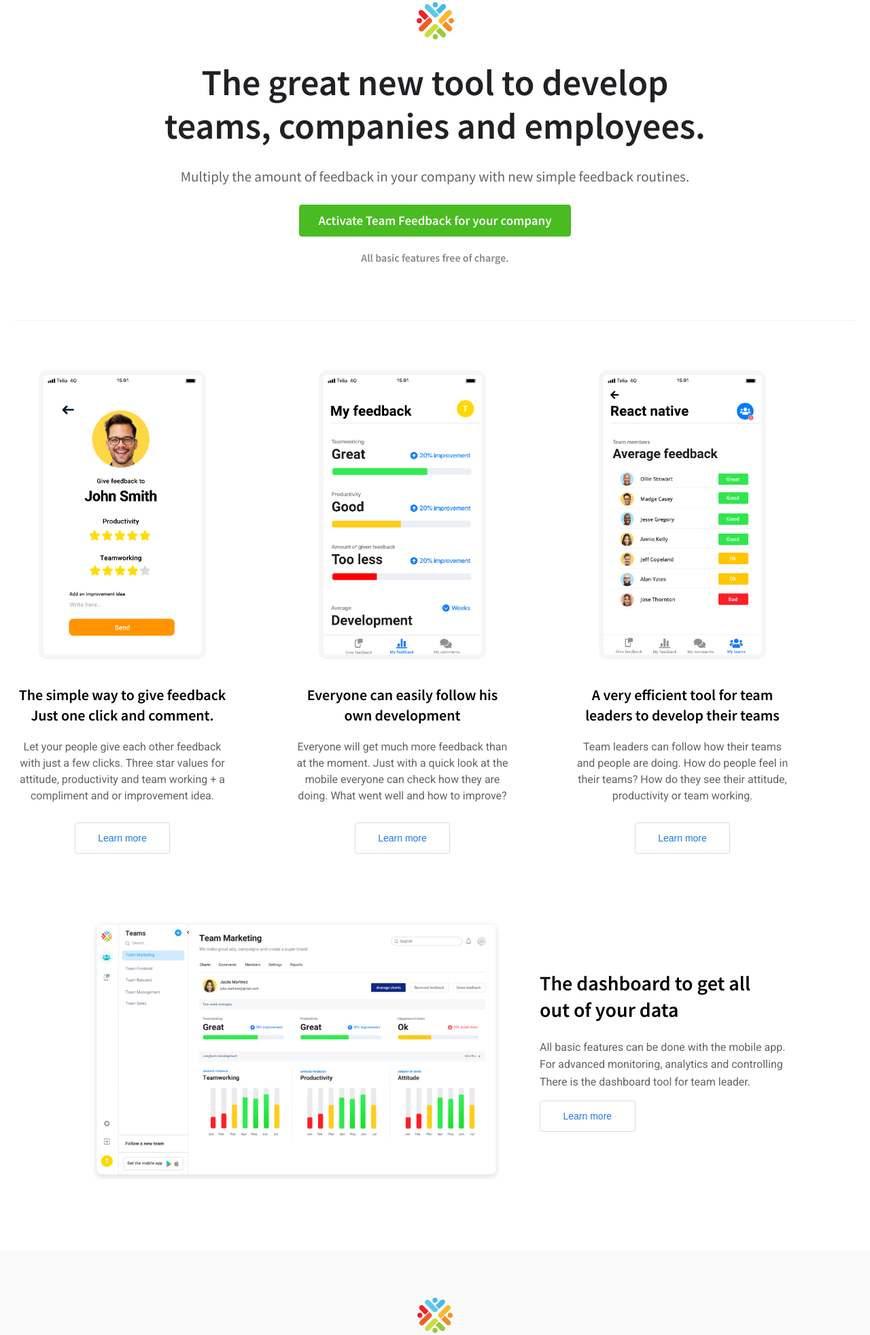
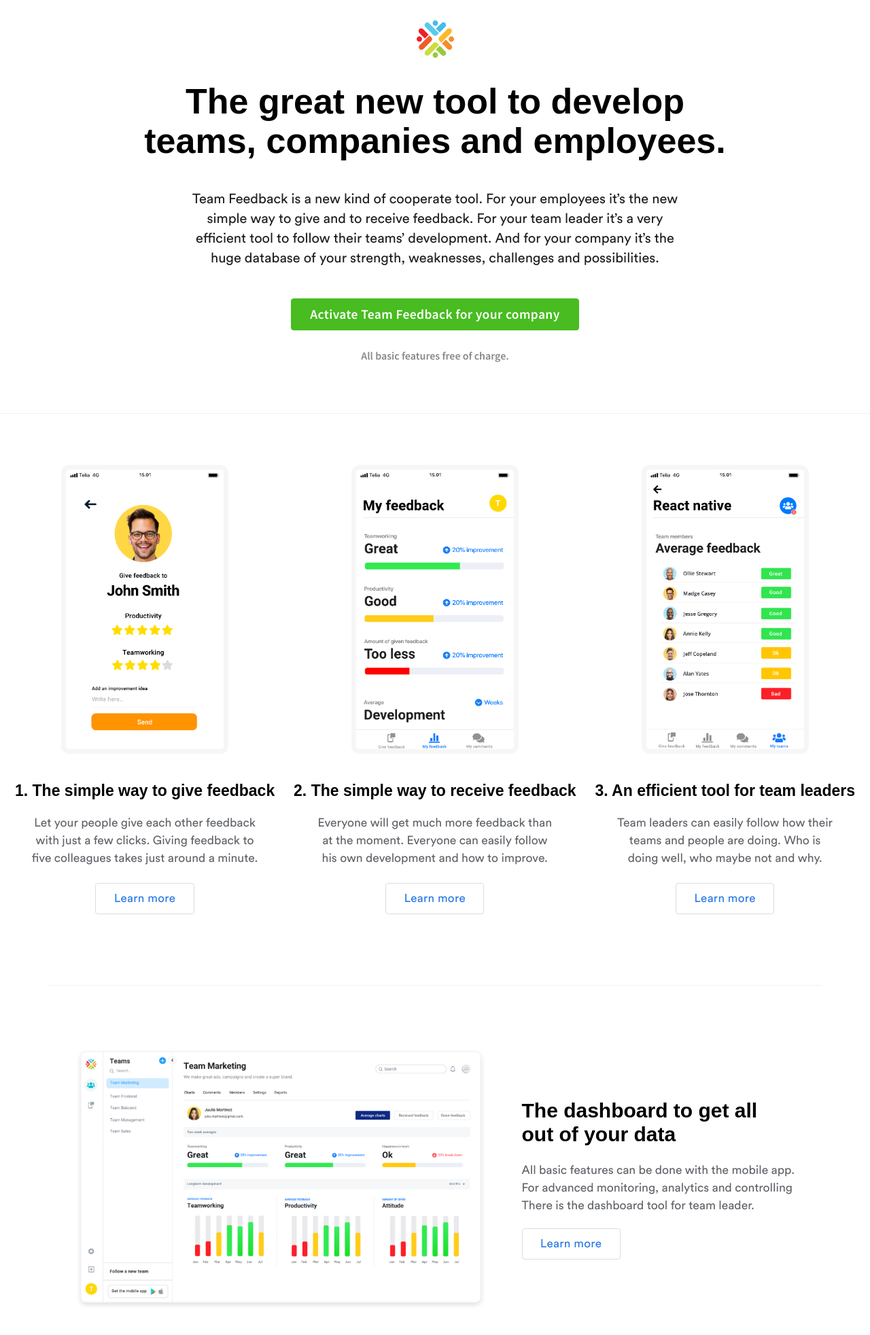
Before and after one commit to markrajk/team-feedback-website-new, a plain HTML site: page index.html in a window 1280 px wide. Shown: the part 137-2101 px from the top of the page at 68% size. Drawn offline with nearby package versions, Linux system fonts and the light colour scheme.

Commit message:
NEW overview page compare

```diff
--- a/index.html
+++ b/index.html
@@ -6,7 +6,8 @@
     <meta http-equiv="X-UA-Compatible" content="IE=EmulateIE11" />
     <meta charset="UTF-8" />
     <meta name="viewport" content="width=device-width, initial-scale=1.0" />
-    <link href="https://fonts.googleapis.com/css2?family=Open+Sans:wght@400;700&family=Roboto&family=Source+Sans+Pro:wght@400;600;700&display=swap" rel="stylesheet">
+    <!-- <link href="https://fonts.googleapis.com/css2?family=Open+Sans:wght@400;700&family=Roboto&family=Source+Sans+Pro:wght@400;600;700&display=swap" rel="stylesheet"> -->
+    <link href="https://fonts.googleapis.com/css2?family=Source+Sans+Pro:wght@600&display=swap" rel="stylesheet">
     <script
       src="https://kit.fontawesome.com/e9f50f9a1c.js"
       crossorigin="anonymous"
@@ -131,12 +132,14 @@
             class="section-hero-logo-img"
           />
         </div>
-        <h1 class="section-hero-title">
+        <h1 class="section-title section-hero-title">
           The great new tool to develop teams, companies and employees.
         </h1>
-        <p class="section-hero-text">
-          Multiply the amount of feedback in your company with new simple
-          feedback routines.
+        <p class="section-text section-hero-text">
+          Team Feedback is a new kind of cooperate tool. For your employees
+          it’s the new simple way to give and to receive feedback. For your team leader it’s a
+          very efficient tool to follow their teams’ development. And for your company it’s the
+          huge database of your strength, weaknesses, challenges and possibilities.
         </p>
         <a href="#" class="btn btn-primary hide-xsm"
           >Activate Team Feedback for your company</a
@@ -145,9 +148,9 @@
           >Download app to get started</a
         >
         <p class="section-hero-info">All basic features free of charge.</p>
+      </div>
 
-        <span class="b-b"></span>
-      </div>
+      <span class="b-b" style="max-width: 100%;"></span>
 
       <!-- SECTION INFO -->
       <section class="section section-info container">
@@ -155,15 +158,13 @@
           <img src="./public/img/info-card-01.png" alt="" class="section-info-card-img">
 
           <div class="section-info-card-body">
-            <h2 class="section-info-card-body-title">
-              The simple way to give feedback
-              Just one click and comment.
+            <h2 class="section-title section-info-card-body-title">
+              1. The simple way to give feedback
             </h2>
-            <p class="section-info-card-body-text">
+            <p class="section-text section-info-card-body-text">
               Let your people give each other feedback
-              with just a few clicks. Three star values for
-              attitude, productivity and team working +
-              a compliment and or improvement idea.
+              with just a few clicks. Giving feedback to
+              five colleagues takes just around a minute.
             </p>
             <a href="#" class="btn btn-white">Learn more</a>
           </div>
@@ -173,15 +174,13 @@
           <img src="./public/img/info-card-02.png" alt="" class="section-info-card-img">
 
           <div class="section-info-card-body">
-            <h2 class="section-info-card-body-title">
-              Everyone can easily follow his
-              own development
+            <h2 class="section-title section-info-card-body-title">
+              2. The simple way to receive feedback
             </h2>
-            <p class="section-info-card-body-text">
+            <p class="section-text section-info-card-body-text">
               Everyone will get much more feedback than
-              at the moment. Just with a quick look at the
-              mobile everyone can check how they are
-              doing. What went well and how to improve?
+              at the moment. Everyone can easily follow
+              his own development and how to improve.
             </p>
             <a href="#" class="btn btn-white">Learn more</a>
           </div>
@@ -191,31 +190,29 @@
           <img src="./public/img/info-card-03.png" alt="" class="section-info-card-img">
 
           <div class="section-info-card-body">
-            <h2 class="section-info-card-body-title">
-              A very efficient tool for team
-              leaders to develop their teams
+            <h2 class="section-title section-info-card-body-title">
+              3. An efficient tool for team leaders
             </h2>
-            <p class="section-info-card-body-text">
-              Team leaders can follow how their teams and
-              people are doing. How do people feel in their
-              teams? How do they see their attitude,
-              productivity or team working.
+            <p class="section-text section-info-card-body-text">
+              Team leaders can easily follow how their
+              teams and people are doing. Who is
+              doing well, who maybe not and why.
             </p>
             <a href="#" class="btn btn-white">Learn more</a>
           </div>
         </div>
+      </section>
 
-        <span class="b-b"></span>
-      </section>
+      <span class="b-b container" style="max-width: 114rem;"></span>
 
       <!-- SECTION DASHBOARD -->
       <section class="section section-dash container">
         <img src="./public/img/dashboard-card-01.png" alt="Team feedback dashboard screenshot" class="section-dash-img">
         <div class="section-dash-body">
-          <h2 class="section-dash-body-title">
+          <h2 class="section-title section-dash-body-title">
             The dashboard to get all out of your data
           </h2>
-          <p class="section-dash-body-text">
+          <p class="section-text section-dash-body-text">
             All basic features can be done with the mobile app.
             For advanced monitoring, analytics and controlling
             There is the dashboard tool for team leader.
@@ -227,18 +224,18 @@
       <!-- BANNER SECTION -->
       <section class="section section-banner container">
         <img src="./public/img/team-feedback-logo-only.svg" alt="Team feedback logo" class="section-banner-logo">
-        <h2 class="section-banner-title">Getting started</h2>
-        <p class="section-banner-text hide-xsm">
-          Activating Team Feedback for your company is simple. Just register your  company.
+        <h2 class="section-title section-banner-title">Getting started</h2>
+        <p class="section-text section-banner-text hide-xsm">
+          Activating Team Feedback for your company is simple. Just register your company.
           Start inviting your people and you are ready to go. All basic features which were
           listed above are available free of charge for an unlimited period of time.
         </p>
-        <p class="section-banner-text show-xsm-block">
+        <p class="section-text section-banner-text show-xsm-block">
           Just download the app. Create your first teams and
           see if your teams could benefit from this.
           All basic features free of charge.
         </p>
-        <a href="" class="btn btn-secondary-outlined hide-xsm">Setup Team Feedback for your company</a>
+        <a href="" class="btn btn-secondary-outlined hide-xsm">Click here to set up Team Feedback for your company</a>
         <a href="" class="btn btn-secondary-outlined show-xsm-inline-flex">Download app</a>
         <p class="section-banner-info hide-xsm">All basic features free of charge</p>
       </section>
--- a/public/scss/style.scss
+++ b/public/scss/style.scss
@@ -7,6 +7,14 @@ $green-primary: #48bc20;
 $green-dark: #268008;
 $text-color-primary: #1c1c1c;
 
+
+// ==================================
+// FONTS
+// ==================================
+@font-face {
+  font-family: CircularStd-Book;
+  src: url(../fonts/CircularStd-Book.ttf);
+}
 // ==================================
 // MIXINS & FUNCTIONS
 // ==================================
@@ -287,6 +295,12 @@ body {
   }
  }
 
+ .b-b {
+   display: block;
+   width: 100%;
+   border-bottom: 1.5px solid #F2F0F2;
+ }
+
 .hide {
   display: none;
 }
@@ -369,6 +383,21 @@ body {
 // ==================================
 // LAYOUT
 // ==================================
+//GENERAL STYLES
+.section {
+  &-title {
+    font-family: Arial!important;
+    font-weight: bold!important;
+  }
+
+  &-text {
+    font-family: CircularStd-Book!important;
+  }
+
+  // &-info {
+
+  // }
+}
 .header {
   position: fixed;
   top: 0;
@@ -392,16 +421,16 @@ body {
     }
 
     &-brand {
-      margin-bottom: -.5rem;
-      margin-right: 4%;
+      margin-bottom: -.2rem;
+      margin-right: 3.5%;
       &-img {
-        height: 2.95rem;
+        height: 3.35rem;
       }
     }
 
     &-list {
       margin-right: auto;
-      max-width: 46rem;
+      max-width: 48.8rem;
       width: 100%;
       display: flex;
       align-items: center;
@@ -411,8 +440,9 @@ body {
       &-item {
 
         &-link {
+          font-family: CircularStd-Book;
           font-size: 1.7rem;
-          font-weight: 400;
+          // font-weight: 400;
           color: #2f2f2f;
           text-decoration: none;
 
@@ -422,7 +452,7 @@ body {
           }
 
           &.active {
-            font-weight: 600;
+            // font-weight: 600;
             color: #070707;
           }
         }
@@ -448,7 +478,8 @@ body {
       }
 
       & .btn-link {
-        margin-right: 2.2rem;
+        font-family: CircularStd-Book;
+        margin-right:  1.9rem;
 
         @include respond(desktop-md) {
           font-size: 1.7rem;
@@ -457,7 +488,8 @@ body {
       }
 
       & .btn-primary {
-        padding: .8rem 1.8rem;
+        font-size: 2rem;
+        padding: 1rem 1.7rem;
       }
     }
 
@@ -655,7 +687,8 @@ body {
 //HERO SECTION
 //=====================================
 .main-overview .section-hero {
-  padding-top: 6.95rem;
+  padding-top: 9.6rem;
+  padding-bottom: 7.5rem;
   display: flex;
   flex-direction: column;
   align-items: center;
@@ -673,7 +706,7 @@ body {
   &-logo {
 
     &-img {
-      margin-bottom: 2.8rem;
+      margin-bottom: 3.2rem;
       height: 5.5rem;
 
       //TABLET
@@ -690,12 +723,12 @@ body {
   }
 
   &-title {
-    margin-bottom: 2.8rem;
-    max-width: 79.8rem;
-    font-size: 5.4rem;
-    font-weight: 600;
-    line-height: 1.19;
-    color: #202124;
+    margin-bottom: 4.2rem;
+    max-width: 85.6rem;
+    height: 117px;
+    font-size: 5.2rem;
+    line-height: 1.13;
+    color: #000000;
     text-align: center;
 
     //TABLET
@@ -720,10 +753,11 @@ body {
   }
 
   &-text {
-    margin-bottom: 2.8rem;
-    font-size: 2.1rem;
-    font-weight: 400;
-    color: #5f6368;
+    margin-bottom: 4.4rem;
+    max-width: 74.8rem;
+    font-size: 2rem;
+    line-height: 1.45;
+    color: #1d1d1d;
     text-align: center;
 
     //TABLET
@@ -745,8 +779,9 @@ body {
 
   & .btn {
     padding: 1.05rem 2.7rem;
-    font-size: 1.9rem;
-    margin-bottom: 2.1rem;
+    font-size: 1.95rem;
+    margin-bottom: 2.72rem;
+    letter-spacing: 0.39px;
 
     //TABLET
     @include respond(desktop-md) {
@@ -778,39 +813,23 @@ body {
       font-size: 1.4rem;
     }
   }
-
-  & .b-b {
-    display: block;
-    margin-top: 8.2rem;
-    width: 100%;
-    height: 1.75px;
-    background-color: #F2F0F2;
-
-    //TABLET
-    @include respond(desktop-md) {
-      margin-top: 6.4rem;
-    }
-
-    //MOBILE
-    @include respond(desktop-xsm) {
-      margin-top: 3.95rem;
-    }
-  }
 }
 
 //=====================================
 //INFO SECTION
 //=====================================
 .main-overview .section-info {
+  padding-top: 7.5rem;
+  padding-bottom: 10.45rem;
+  max-width: 134.3rem;
   display: flex;
   align-items: baseline;
   justify-content: space-between;
-  max-width: 130rem;
-
-  @include respond(desktop-xl) {
-    max-width: 144rem;
-    justify-content: space-evenly;
-  }
+
+  // @include respond(desktop-xl) {
+  //   max-width: 144rem;
+  //   justify-content: space-evenly;
+  // }
 
   @include respond(desktop-md) {
     flex-direction: column;
@@ -821,12 +840,10 @@ body {
 
 
   &-card {
-    padding-top: 7.3rem;
-    max-width: 31.6rem;
+    max-width: 38.3rem;
     text-align: center;
 
     @include respond(desktop-md) {
-      padding-top: 6.37rem;
       display: flex;
       align-items: center;
       justify-content: center;
@@ -856,7 +873,7 @@ body {
     }
 
     &-img {
-      margin-bottom: 3.5rem;
+      margin-bottom: 3.7rem;
       max-height: 42.5rem;
       border-radius: 1.2rem;
       border: 7px solid #F6F6F6;
@@ -871,6 +888,10 @@ body {
     }
 
     &-body {
+      display: flex;
+      flex-direction: column;
+      align-items: center;
+      justify-content: center;
 
       @include respond(desktop-xsm) {
         max-width: 90%!important;
@@ -880,23 +901,26 @@ body {
 
       &-title {
         margin-bottom: 1.9rem;
-        font-size: 2.2rem;
-        font-weight: 600;
-        line-height: 1.36;
+        font-size: 2.3rem;
+        font-weight: bold;
+        line-height: 1.3;
         color: #000000;
       }
 
       &-text {
-        margin-bottom: 2.7rem;
-        font-family: 'Roboto', sans-serif;
-        font-size: 1.6rem;
-        font-weight: 400;
-        line-height: 1.5;
+        margin-bottom: 2.3rem;
+        font-size: 1.75rem;
+        line-height: 1.49;
         color: #5f6368;
       }
 
       & .btn {
-
+        padding: .8rem 2.65rem;
+        font-family: CircularStd-Book;
+        font-size: 1.7rem;
+        font-weight: 500;
+        line-height: 1.65;
+        letter-spacing: 0.32px;
       }
     }
 
@@ -920,10 +944,16 @@ body {
         @include respond(desktop-sm) {
           margin-left: 2rem;
         }
+
+        &-text {
+          max-width: 33.5rem;
+        }
       }
     }
 
     &.card-02 {
+      max-width: 41.6rem;
+      margin: 0 auto;
       flex-direction: row-reverse;
 
       & .section-info-card-body {
@@ -937,6 +967,10 @@ body {
         @include respond(desktop-sm) {
           margin-right: 2rem;
         }
+
+        &-text {
+          max-width: 34.8rem;
+        }
       }
     }
 
@@ -952,6 +986,10 @@ body {
 
         @include respond(desktop-sm) {
           margin-left: 2rem;
+        }
+
+        &-text {
+          max-width: 32.2rem;
         }
       }
     }
@@ -980,12 +1018,12 @@ body {
 //DASHBOARD SECTION
 //=====================================
 .main-overview .section-dash {
-  padding-top: 9.35rem;
-  padding-bottom: 9.75rem;
+  padding-top: 8.75rem;
+  padding-bottom: 8.95rem;
   display: flex;
   align-items: center;
   justify-content: space-between;
-  max-width: 106.4rem;
+  max-width: 111.1rem;
 
   //TABLET
   @include respond(desktop-md) {
@@ -1024,8 +1062,6 @@ body {
   }
 
   &-body {
-    max-width: 37rem;
-    margin-right: -1.4rem;
 
     //MOBILE
     @include respond(desktop-xsm) {
@@ -1033,11 +1069,10 @@ body {
     }
 
     &-title {
-      max-width: 31.1rem;
       margin-bottom: 2.3rem;
+      max-width: 34.7rem;
       font-size: 3rem;
-      font-weight: 600;
-      line-height: 1.3;
+      line-height: 1.17;
       color: #000000;
 
       //TABLET
@@ -1054,11 +1089,10 @@ body {
     }
 
     &-text {
-      margin-bottom: 1.5rem;
-      font-family: 'Roboto', sans-serif;
-      font-size: 1.6rem;
-      font-weight: 400;
-      line-height: 1.6;
+      margin-bottom: 2rem;
+      max-width: 40.6rem;
+      font-size: 1.75rem;
+      line-height: 1.49;
       color: #5f6368;
 
       //TABLET
@@ -1073,6 +1107,15 @@ body {
         max-width: 90%;
       }
     }
+
+    & .btn {
+      padding: .8rem 2.65rem;
+      font-family: CircularStd-Book;
+      font-size: 1.7rem;
+      font-weight: 500;
+      line-height: 1.65;
+      letter-spacing: 0.32px;
+    }
   }
 }
 
@@ -1081,7 +1124,7 @@ body {
 //=====================================
 .main-overview .section-banner {
   max-width: 100%;
-  padding-top: 6.85rem;
+  padding-top: 7.9rem;
   padding-bottom: 7.15rem;
   background-color: #fafafa;
   text-align: center;
@@ -1116,11 +1159,10 @@ body {
   }
 
   &-title {
-    margin-bottom: 1.4rem;
+    margin-bottom: 3.2rem;
     font-size: 4.2rem;
     font-weight: 600;
     line-height: 1.19;
-    letter-spacing: -0.29px;
     color: #000000;
 
     //TABLET
@@ -1142,10 +1184,10 @@ body {
 
   &-text {
     margin: 0 auto;
-    margin-bottom: 2.8rem;
-    max-width: 65.4rem;
+    margin-bottom: 3.8rem;
+
+    max-width: 706px;
     font-size: 1.9rem;
-    font-weight: 400;
     line-height: 1.47;
     color: #2f2f2f;
 
@@ -1165,7 +1207,7 @@ body {
   }
 
   & .btn {
-    margin-bottom: 1.4rem;
+    margin-bottom: .8rem;
 
     //TABLET
     @include respond(desktop-md) {
@@ -1180,9 +1222,9 @@ body {
   }
 
   &-info {
-    font-size: 1.5rem;
+    font-size: 1.6rem;
     font-weight: 600;
-    line-height: 2.8;
+    line-height: 2.63;
     color: #6f6f6f;
 
     //TABLET
@@ -1199,7 +1241,7 @@ body {
   border-top: 1.5px solid #F2F0F2;
 
   &-top {
-    padding-top: 5.45rem;
+    padding-top: 8.8rem;
     padding-bottom: 6.4rem;
     display: flex;
     align-items: baseline;
```
Also changed, not shown: public/css/style.css, public/fonts/CircularStd-Book.ttf (added).
